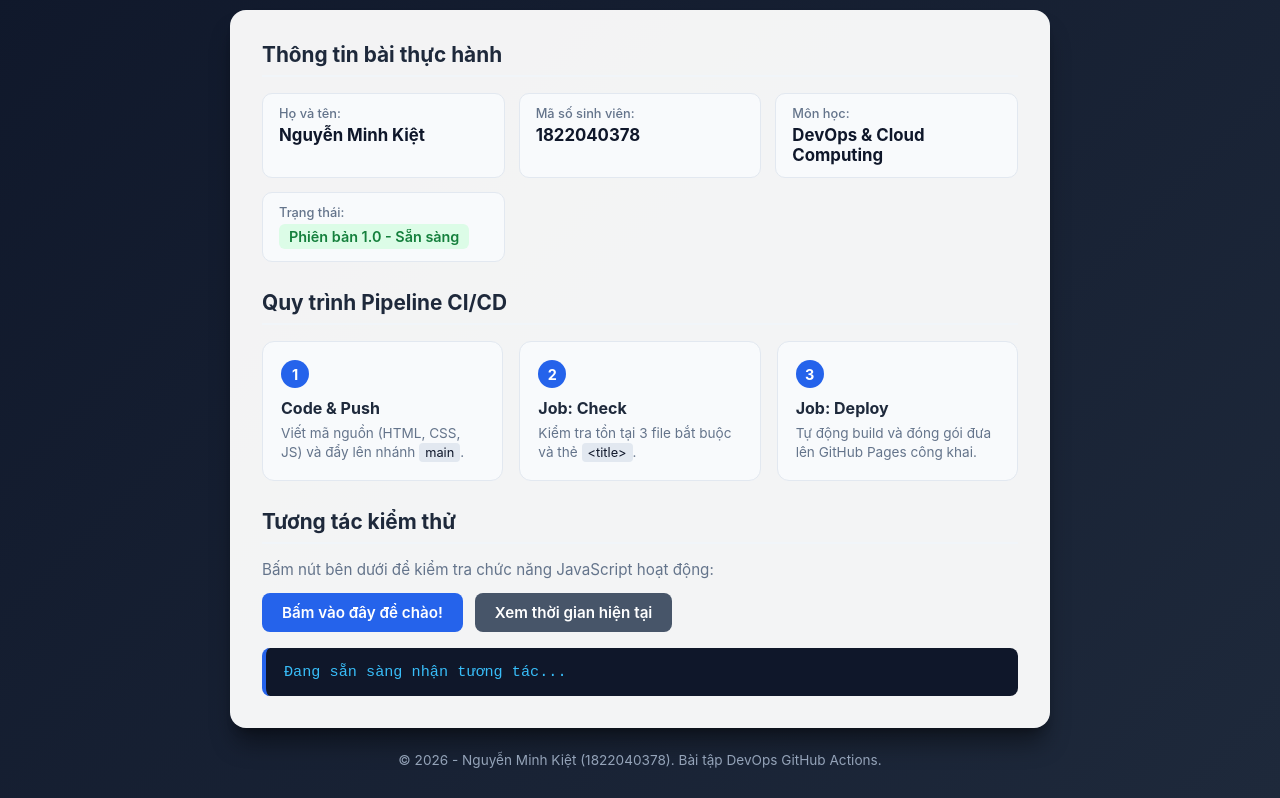
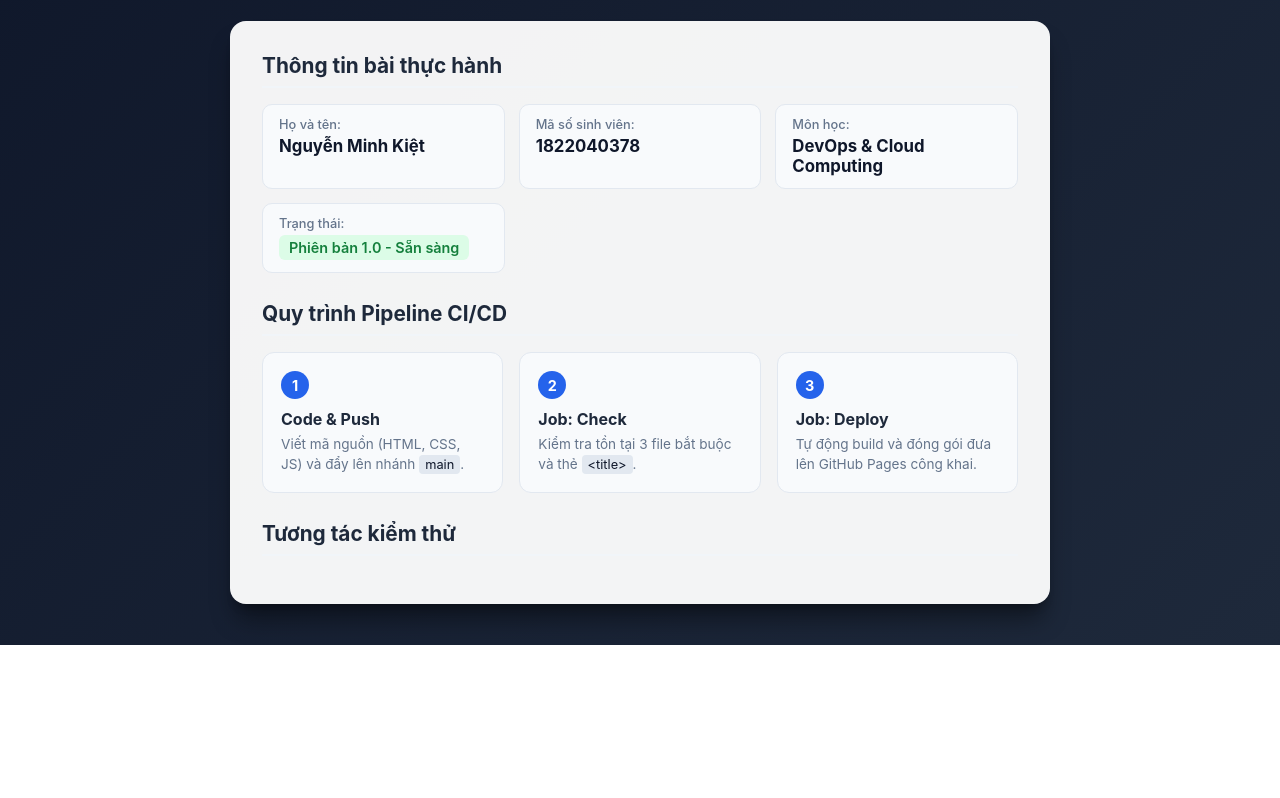
Before and after one commit to ytpit20218/devops-1822040378, a plain HTML site: page index.html in a window 1280 px wide. Shown: the part 155-953 px from the top of the page. After the commit the page ends 800 px from the top, so only its background shows below. Drawn offline with Linux system fonts and the light colour scheme.

Commit message:
Test CI: Xoa the title de kiem tra pipeline that bai
Removed interactive testing section and footer from the HTML file.

```diff
--- a/index.html
+++ b/index.html
@@ -3,8 +3,7 @@
 <head>
     <meta charset="UTF-8">
     <meta name="viewport" content="width=device-width, initial-scale=1.0">
-    <title>Bài Tập Cá Nhân - Nguyễn Minh Kiệt - 1822040378</title>
-    <link rel="stylesheet" href="style.css">
+        <link rel="stylesheet" href="style.css">
 </head>
 <body>
     <div class="container">
@@ -13,6 +12,7 @@
             <h1 id="student-title">Nguyễn Minh Kiệt - 1822040378</h1>
             <p class="subtitle">Triển khai Website tự động lên GitHub Pages</p>
         </header>
+
 
         <main class="content-card">
             <section class="info-section">
@@ -37,6 +37,7 @@
                 </div>
             </section>
 
+
             <section class="pipeline-section">
                 <h2>Quy trình Pipeline CI/CD</h2>
                 <div class="workflow-steps">
@@ -58,22 +59,6 @@
                 </div>
             </section>
 
+
             <section class="interactive-section">
                 <h2>Tương tác kiểm thử</h2>
-                <p>Bấm nút bên dưới để kiểm tra chức năng JavaScript hoạt động:</p>
-                <div class="actions">
-                    <button id="btn-click" class="btn btn-primary">Bấm vào đây để chào!</button>
-                    <button id="btn-time" class="btn btn-secondary">Xem thời gian hiện tại</button>
-                </div>
-                <div id="output-box" class="output-box">Đang sẵn sàng nhận tương tác...</div>
-            </section>
-        </main>
-
-        <footer class="footer">
-            <p>&copy; 2026 - Nguyễn Minh Kiệt (1822040378). Bài tập DevOps GitHub Actions.</p>
-        </footer>
-    </div>
-
-    <script src="script.js"></script>
-</body>
-</html>
```
